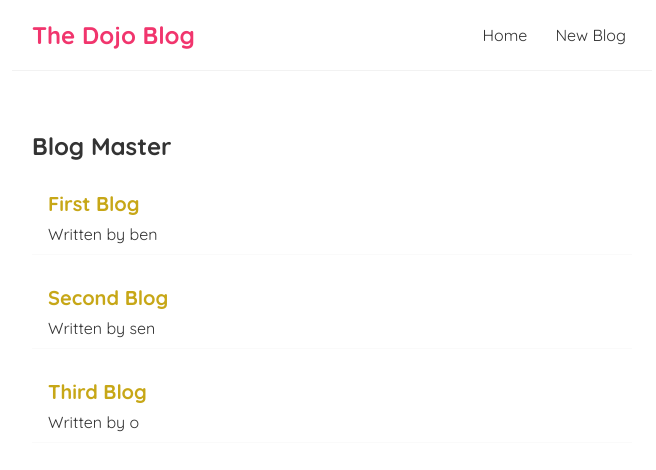
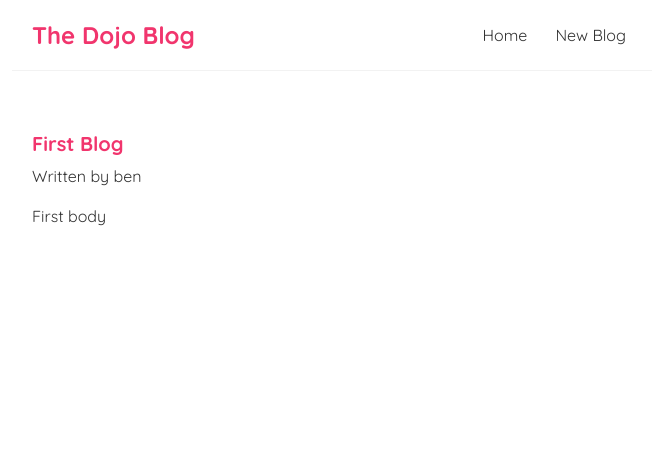
Before and after one commit to ahmetfarukyilmaz/Blog, a React (Create React App) app: page /blogs/1 in a window 1280 px wide. Shown: the top 470 px of the page, without its empty margins (308-964 px from the left). Built offline with nearby package versions, Linux system fonts and the light colour scheme; data requests are answered from the project's data file.

Commit message:
Route parameters,Router Links

```diff
--- a/src/App.js
+++ b/src/App.js
@@ -1,16 +1,24 @@
-import Navbar from './Navbar';
-import Home from './Home';
-import {BrowserRouter as Router,Route,Switch} from 'react-router-dom';
+import Navbar from "./Navbar";
+import Home from "./Home";
+import { BrowserRouter as Router, Route, Switch } from "react-router-dom";
+import Create from "./Create";
+import BlogDetails from "./BlogDetails";
 
 function App() {
   return (
     <Router>
       <div className="App">
-        <Navbar/>
+        <Navbar />
         <div className="content">
           <Switch>
-            <Route path="/">
-              <Home/>
+            <Route exact path="/">
+              <Home />
+            </Route>
+            <Route path="/create">
+              <Create />
+            </Route>
+            <Route path="/blogs/:id">
+              <BlogDetails/>
             </Route>
           </Switch>
         </div>
--- /dev/null
+++ b/src/BlogDetails.js
@@ -0,0 +1,26 @@
+import { useParams } from "react-router-dom";
+import useFetch from "./useFetch";
+
+const BlogDetails = () => {
+  const { id } = useParams();
+  const {
+    data: blog,
+    error,
+    isPending,
+  } = useFetch('http://localhost:8000/blogs/'+id);
+  return (
+    <div className="blog-details">
+      {isPending && <div>Loading...</div>}
+      {error && <div>{error}</div>}
+      {blog && (
+        <article>
+          <h2>{blog.title}</h2>
+          <p>Written by {blog.author}</p>
+          <div>{blog.body}</div>
+        </article>
+      )}
+    </div>
+  );
+};
+
+export default BlogDetails;
--- a/src/BlogList.js
+++ b/src/BlogList.js
@@ -1,11 +1,16 @@
+import { Link } from "react-router-dom";
+
 const BlogList = ({blogs,title}) => {
   return (
     <div className="blog-list">
       <h2>{title}</h2>
       {blogs.map((blog) => (
         <div className="blog-preview" key={blog.id}>
+          <Link to={`/blogs/${blog.id}`}>
           <h2>{blog.title}</h2>
           <p>Written by {blog.author}</p>
+          </Link>
+
         </div>
       ))}
     </div>
--- /dev/null
+++ b/src/Create.js
@@ -0,0 +1,11 @@
+const Create = () => {
+    return (
+        <div className="create">
+            <h2>Add a New Blog</h2>
+        </div>
+
+
+     );
+}
+
+export default Create
--- a/src/Home.js
+++ b/src/Home.js
@@ -1,14 +1,16 @@
-
 import BlogList from "./BlogList";
 import useFetch from "./useFetch";
 
 const Home = () => {
-  const {data:blogs,isPending,error} = useFetch('http://localhost:8000/blogs');
-
+  const {
+    data: blogs,
+    isPending,
+    error,
+  } = useFetch("http://localhost:8000/blogs");
 
   return (
     <div className="home">
-      {error&&<div>{error}</div>}
+      {error && <div>{error}</div>}
       {isPending && <div>Loading...</div>}
       {blogs && <BlogList blogs={blogs} title="Blog Master" />}
     </div>
--- a/src/Navbar.js
+++ b/src/Navbar.js
@@ -1,10 +1,12 @@
+import {Link} from 'react-router-dom';
+
 const Navbar = () => {
     return (
         <nav className="navbar">
             <h1>The Dojo Blog</h1>
             <div className="links">
-                <a href="/">Home</a>
-                <a href="/create">New Blog</a>
+                <Link to="/">Home</Link>
+                <Link to="/create">New Blog</Link>
             </div>
         </nav>
 
--- a/src/useFetch.js
+++ b/src/useFetch.js
@@ -5,8 +5,9 @@
   const [isPending, setIsPending] = useState(true);
   const [error, setError] = useState(null);
   useEffect(() => {
+    const abortCont = new AbortController();
     setTimeout(() => {
-      fetch(url)
+      fetch(url, { signal: abortCont.signal })
         .then((res) => {
           if (!res.ok) {
             throw Error("could not fetch the data");
@@ -19,13 +20,17 @@
           setError(null);
         })
         .catch((err) => {
-          setIsPending(false);
-          setError(err.message);
+          if (err.name === "AbortError") console.log("fetch aborted");
+          else {
+            setIsPending(false);
+            setError(err.message);
+          }
         });
     }, 1000);
+    return () => abortCont.abort();
   }, [url]);
 
-  return {data,isPending,error};
+  return { data, isPending, error };
 };
 
 export default useFetch;
```
